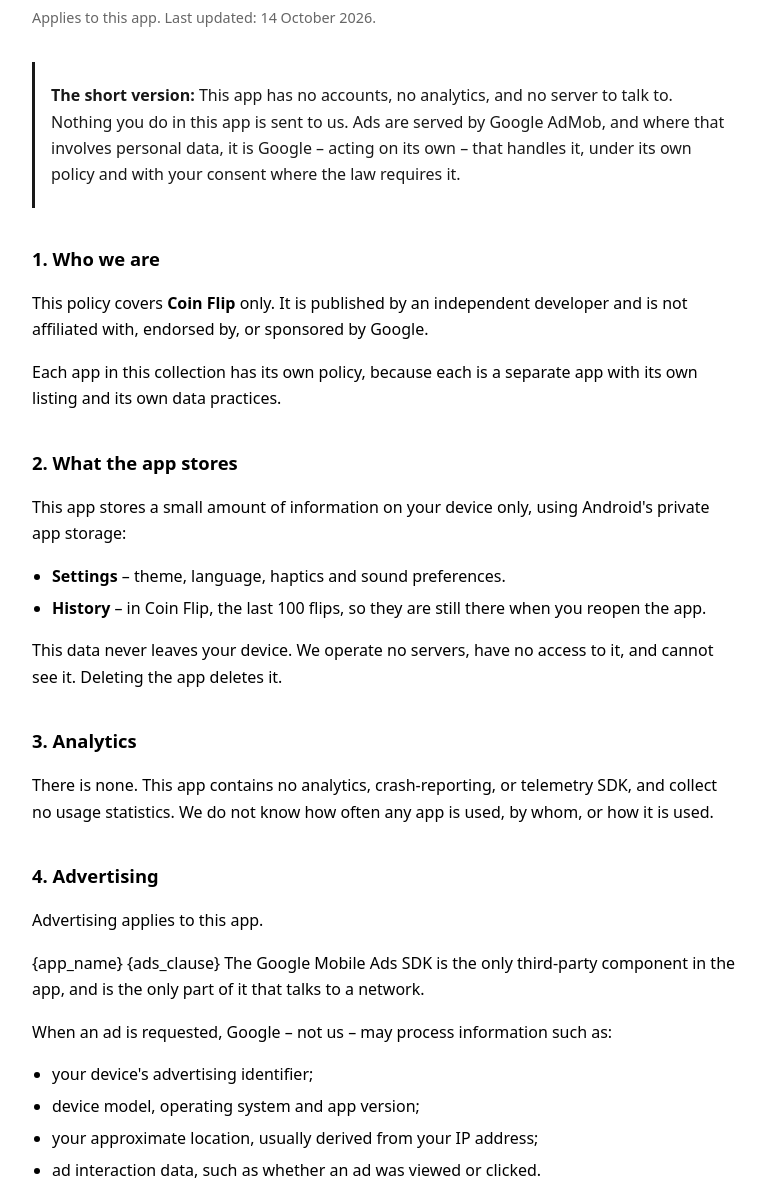
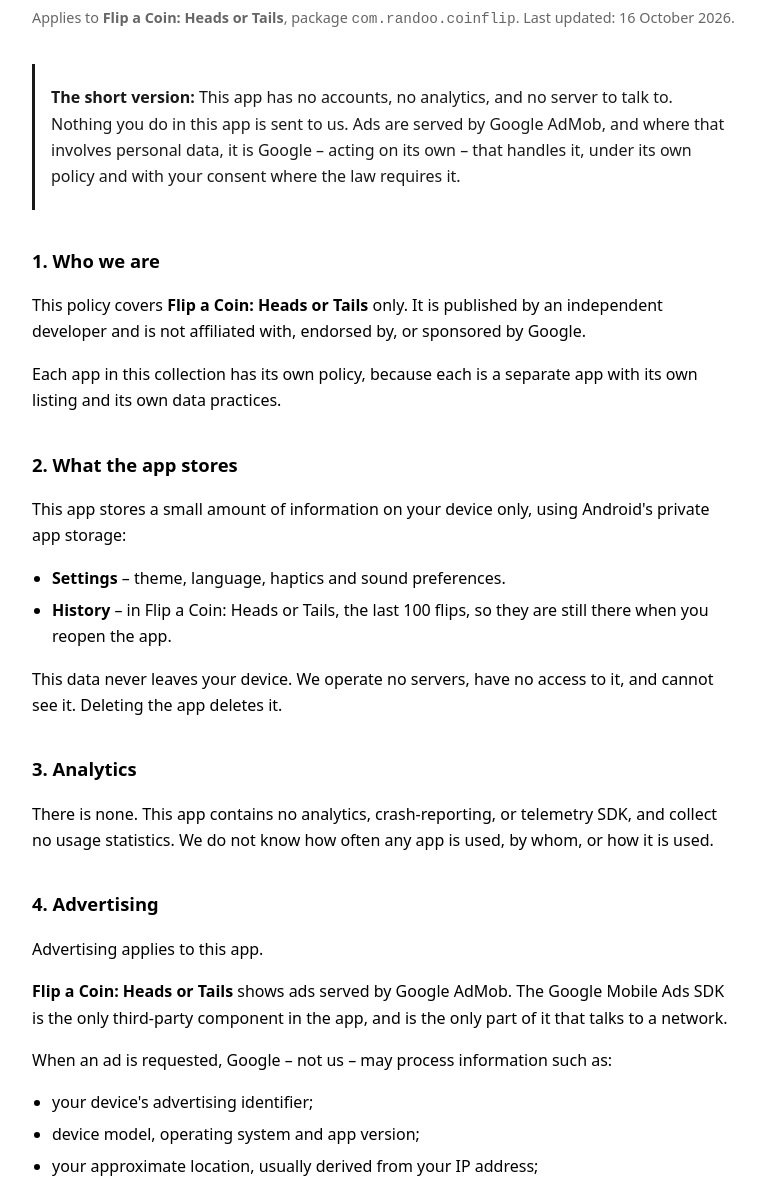
Before and after one commit to randoo-tools/randoo-tools.github.io, a plain HTML site: page coinflip.html in a window 1280 px wide. Shown: the part 97-1287 px from the top of the page, without its empty margins (256-1021 px from the left). Drawn offline with Linux system fonts and the light colour scheme.

Commit message:
Name the app and its package in the Coin Flip policy
The ad clause was left as an unfilled {app_name} {ads_clause} placeholder,
which has been live since the per-app split. Fill it, name the app and
package in the header and section 1, and date the change.

```diff
--- a/coinflip.html
+++ b/coinflip.html
@@ -31,7 +31,8 @@
 
 
 <h1>Privacy Policy</h1>
-<p class="updated">Applies to this app. Last updated: 14 October 2026.</p>
+<p class="updated">Applies to <strong>Flip a Coin: Heads or Tails</strong>,
+package <code>com.randoo.coinflip</code>. Last updated: 16 October 2026.</p>
 
 <div class="summary">
   <p><strong>The short version:</strong> This app has no accounts, no analytics, and no
@@ -41,7 +42,8 @@
 </div>
 
 <h2>1. Who we are</h2>
-<p>This policy covers <strong>Coin Flip</strong> only. It is published by an
+<p>This policy covers <strong>Flip a Coin: Heads or Tails</strong> only.
+It is published by an
 independent developer and is not affiliated with, endorsed by, or sponsored by
 Google.</p>
 
@@ -53,8 +55,8 @@
 private app storage:</p>
 <ul>
   <li><strong>Settings</strong> &ndash; theme, language, haptics and sound preferences.</li>
-  <li><strong>History</strong> &ndash; in Coin Flip, the last 100 flips, so they are still
-      there when you reopen the app.</li>
+  <li><strong>History</strong> &ndash; in Flip a Coin: Heads or Tails, the last 100 flips,
+      so they are still there when you reopen the app.</li>
 </ul>
 <p>This data never leaves your device. We operate no servers, have no access to it, and cannot
 see it. Deleting the app deletes it.</p>
@@ -66,8 +68,9 @@
 
 <h2>4. Advertising</h2>
 <p class="scope">Advertising applies to this app.</p>
-<p>{app_name} {ads_clause} The Google Mobile Ads SDK is the only third-party
-component in the app, and is the only part of it that talks to a network.</p>
+<p><strong>Flip a Coin: Heads or Tails</strong> shows ads served by Google AdMob.
+The Google Mobile Ads SDK is the only third-party component in the app, and is the
+only part of it that talks to a network.</p>
 <p>When an ad is requested, Google &ndash; not us &ndash; may process information such as:</p>
 <ul>
   <li>your device's advertising identifier;</li>
```
